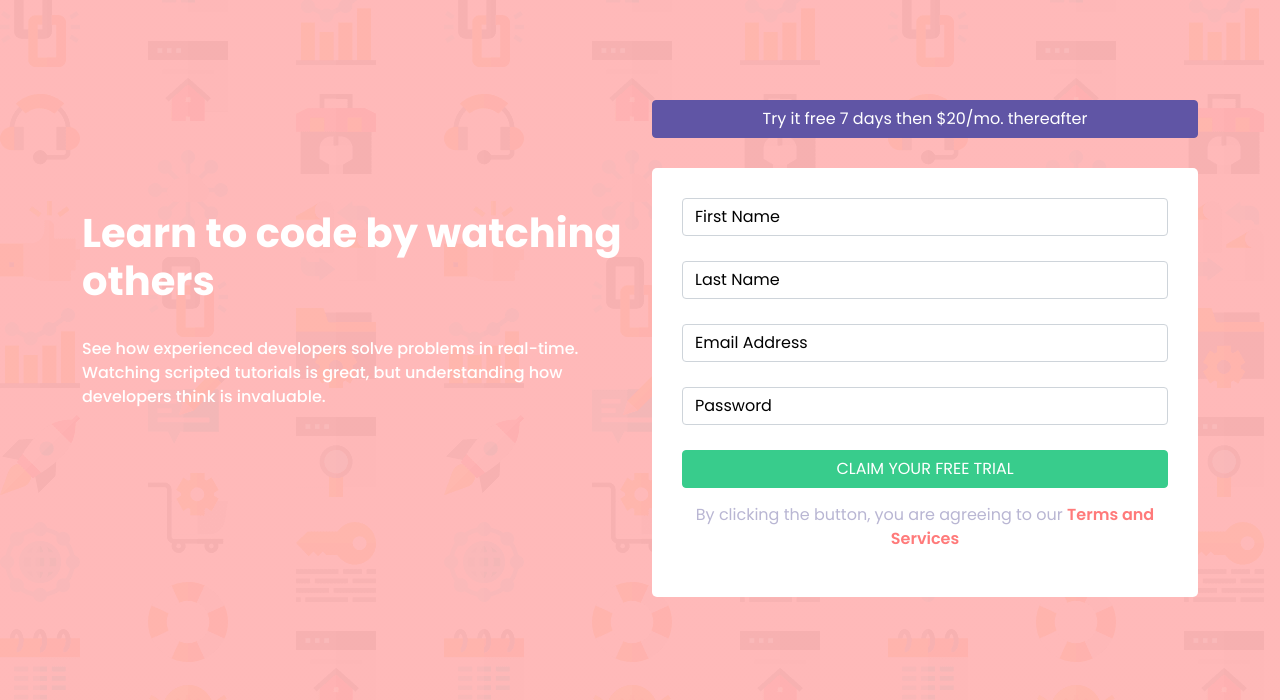
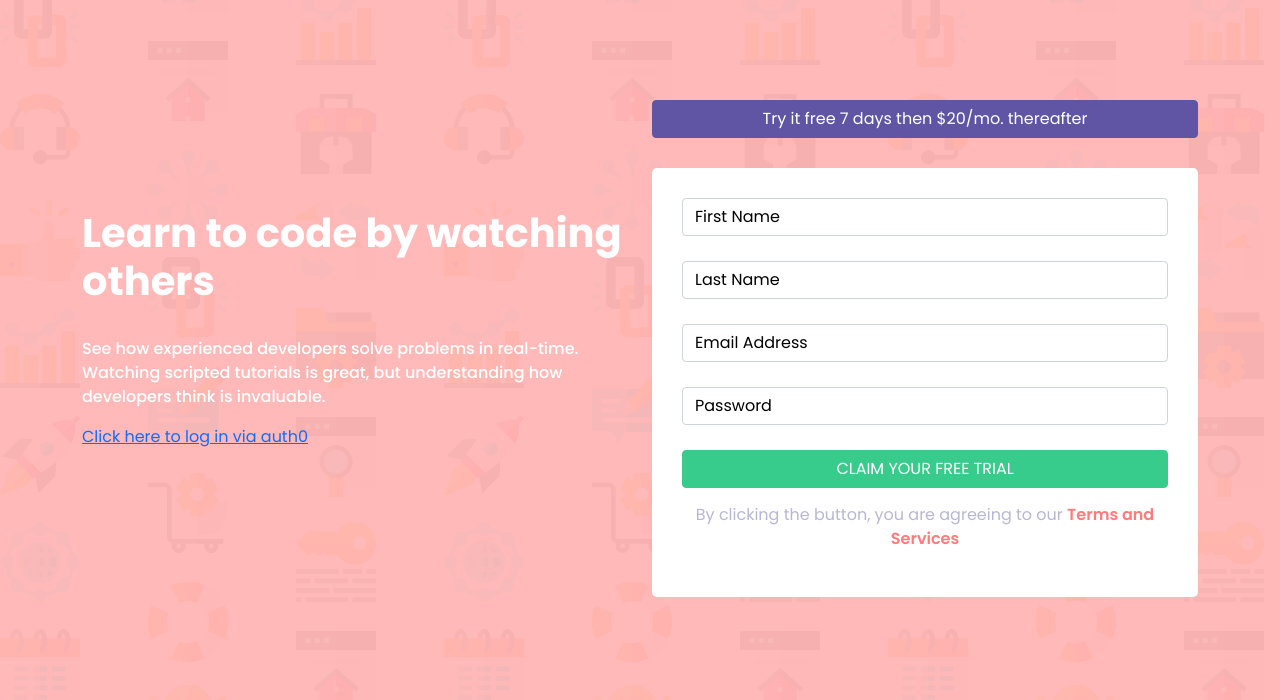
Before and after one commit to Annaliskirwa/Signup_form, a React (Create React App) app: page / in a window 1280 px wide. Shown: the top 700 px of the page. Built offline with nearby package versions, Linux system fonts and the light colour scheme.

Commit message:
Connected the landing page with login

```diff
--- a/src/App.js
+++ b/src/App.js
@@ -1,5 +1,6 @@
 import React,{Component, useState} from "react";
 import {render} from 'react-dom';
+import { Link } from "react-router-dom";
 import '../node_modules/bootstrap/dist/css/bootstrap.min.css';
 import FormValidator from "./FormValidator";
 
@@ -91,6 +92,7 @@ class App extends Component {
                   <div><p>See how experienced developers solve problems in real-time. Watching scripted
                     tutorials is great, but understanding how developers think is invaluable.</p>
                   </div>
+                  <div><Link to  = "/login">Click here to log in via auth0</Link></div>
                 </div>
               </div>
               <div className = "col-md -6">
```
